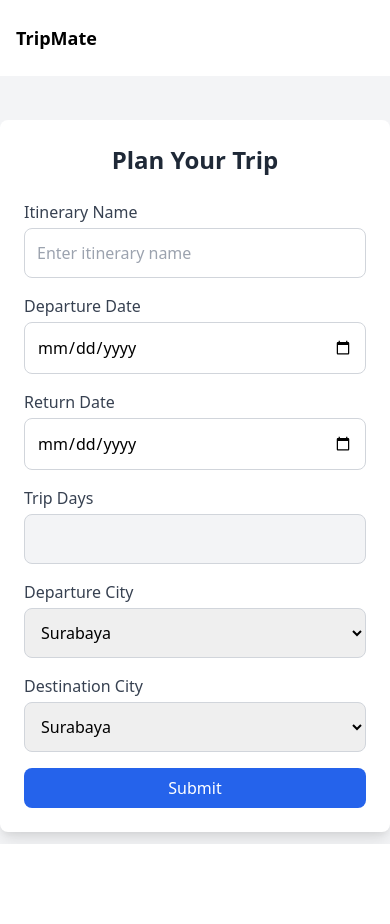
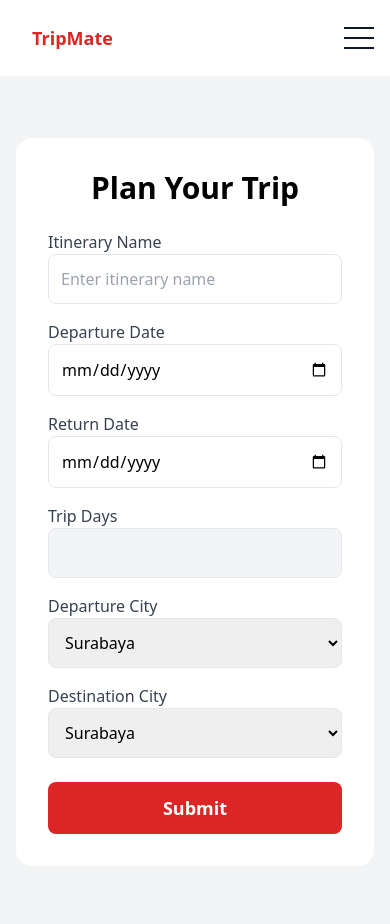
Before and after one commit to viranarita/UTS-TripMate, a PHP site: page /planning.php in a window 390 px wide. Before the commit the page ends 844 px from the top, so only its background shows below. Run offline with PHP 8.4, Linux system fonts and the light colour scheme.

Commit message:
benerin tabel planning

```diff
--- a/public/planning.php
+++ b/public/planning.php
@@ -8,72 +8,65 @@ session_start();
     <meta charset="UTF-8">
     <meta name="viewport" content="width=device-width, initial-scale=1.0">
     <title>Planning | TripMate</title>
-    <link rel="stylesheet" href="https://cdn.jsdelivr.net/npm/tailwindcss@2.2.19/dist/tailwind.min.css">
+    <link rel="stylesheet" href="style.css">
 </head>
 <body class="bg-gray-100">
-    <h1>halo</h1>
-    <header class="bg-white absolute top-0 left-0 w-full flex items-center z-10">
-        <div class="container mx-auto flex justify-between items-center">
-            <div class="px-4 flex items-center space-x-8">
-                <a href="index.php" class="font-bold text-lg text-primary py-6">TripMate</a>
-                <nav class="hidden lg:flex space-x-8">
-                    <a href="index.php" class="text-base text-dark hover:text-primary">Home</a>
-                    <a href="destination.php" class="text-base text-dark hover:text-primary">Destination</a>
-                    <a href="planning.php" class="text-base text-dark hover:text-primary">Planning</a>
-                </nav>
-            </div>
-        </div>
-    </header>
+
+    <?php include "header.html"; ?>
 
     <!-- Form Itinerary Start -->
-    <div class="max-w-lg mx-auto mt-24 p-6 bg-white rounded-lg shadow-lg">
-        <h2 class="text-2xl font-bold text-center text-gray-800 mb-6">Plan Your Trip</h2>
+    <section id="form-itinerary" class="pt-20 pb-20">
+        <div class="container mx-auto flex flex-wrap justify-center items-center min-h-screen">
+            <div class="lg:w-1/2 w-full max-w-lg p-8 bg-white rounded-2xl shadow-xl">
+                <h2 class="text-3xl font-bold text-center text-gray-800 mb-6">Plan Your Trip</h2>
                 <form action="prosesItinerary.php" method="POST">
-            <label class="block mb-4">
-                <span class="text-gray-700 font-medium">Itinerary Name</span>
-                <input name="list_name" type="text" class="w-full mt-1 p-3 border border-gray-300 rounded-lg" placeholder="Enter itinerary name" required>
-            </label>
+                    <div class="mb-4">
+                        <label class="block text-gray-700 font-medium">Itinerary Name</label>
+                        <input name="list_name" type="text" class="w-full mt-2 p-3 border border-gray-300 rounded-lg focus:ring-2 focus:ring-blue-500" placeholder="Enter itinerary name" required>
+                    </div>
 
-            <label class="block mb-4">
-                <span class="text-gray-700 font-medium">Departure Date</span>
-                <input id="departure_date" name="departure_date" type="date" class="w-full mt-1 p-3 border border-gray-300 rounded-lg" required>
-            </label>
+                    <div class="mb-4">
+                        <label class="block text-gray-700 font-medium">Departure Date</label>
+                        <input id="departure_date" name="departure_date" type="date" class="w-full mt-2 p-3 border border-gray-300 rounded-lg focus:ring-2 focus:ring-blue-500" required>
+                    </div>
 
-            <label class="block mb-4">
-                <span class="text-gray-700 font-medium">Return Date</span>
-                <input id="return_date" name="return_date" type="date" class="w-full mt-1 p-3 border border-gray-300 rounded-lg" required>
-            </label>
+                    <div class="mb-4">
+                        <label class="block text-gray-700 font-medium">Return Date</label>
+                        <input id="return_date" name="return_date" type="date" class="w-full mt-2 p-3 border border-gray-300 rounded-lg focus:ring-2 focus:ring-blue-500" required>
+                    </div>
 
-            <label class="block mb-4">
-                <span class="text-gray-700 font-medium">Trip Days</span>
-                <input id="trip_days" type="text" class="w-full mt-1 p-3 border border-gray-300 rounded-lg bg-gray-100" readonly>
-            </label>
+                    <div class="mb-4">
+                        <label class="block text-gray-700 font-medium">Trip Days</label>
+                        <input id="trip_days" type="text" class="w-full mt-2 p-3 border border-gray-300 rounded-lg bg-gray-100" readonly>
+                    </div>
 
-            <label class="block mb-4">
-                <span class="text-gray-700 font-medium">Departure City</span>
-                <select name="departure_city" class="w-full mt-1 p-3 border border-gray-300 rounded-lg" required>
+                    <div class="mb-4">
+                        <label class="block text-gray-700 font-medium">Departure City</label>
+                        <select name="departure_city" class="w-full mt-2 p-3 border border-gray-300 rounded-lg focus:ring-2 focus:ring-blue-500" required>
                             <option value="Surabaya">Surabaya</option>
                             <option value="Jakarta">Jakarta</option>
                             <option value="Bandung">Bandung</option>
                             <option value="Yogyakarta">Yogyakarta</option>
                         </select>
-            </label>
+                    </div>
 
-            <label class="block mb-4">
-                <span class="text-gray-700 font-medium">Destination City</span>
-                <select name="destination_city" class="w-full mt-1 p-3 border border-gray-300 rounded-lg" required>
+                    <div class="mb-6">
+                        <label class="block text-gray-700 font-medium">Destination City</label>
+                        <select name="destination_city" class="w-full mt-2 p-3 border border-gray-300 rounded-lg focus:ring-2 focus:ring-blue-500" required>
                             <option value="Surabaya">Surabaya</option>
                             <option value="Jakarta">Jakarta</option>
                             <option value="Bandung">Bandung</option>
                             <option value="Yogyakarta">Yogyakarta</option>
                         </select>
-            </label>
+                    </div>
 
                     <div class="text-center">
-                <button type="submit" class="w-full bg-blue-600 text-white py-2 rounded-lg hover:bg-blue-700 transition">Submit</button>
+                        <button type="submit" class="w-full bg-primary text-white py-3 rounded-lg hover:shadow-lg transition font-semibold text-lg">Submit</button>
                     </div>
                 </form>
             </div>
+        </div>
+    </section>
     <!-- Form Itinerary End -->
 
     <script>
```
Lines whose indentation alone changed are shown as unchanged.
